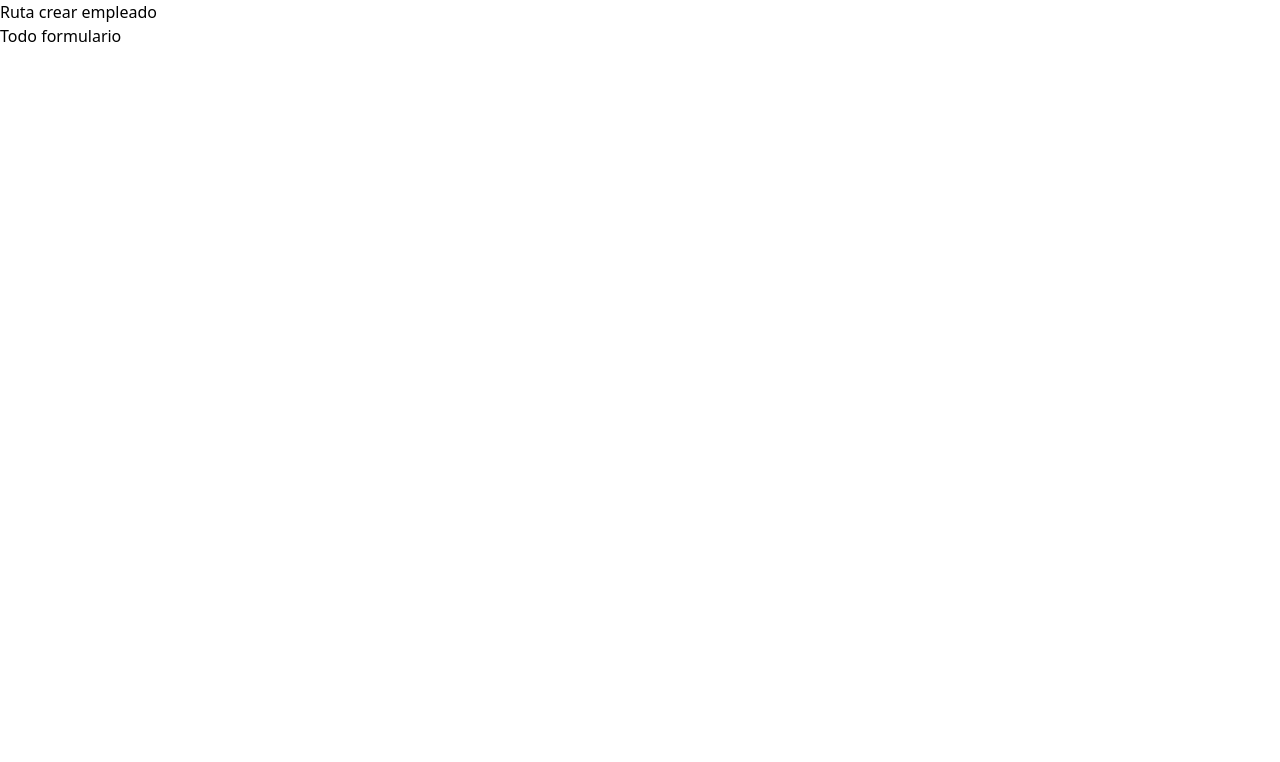
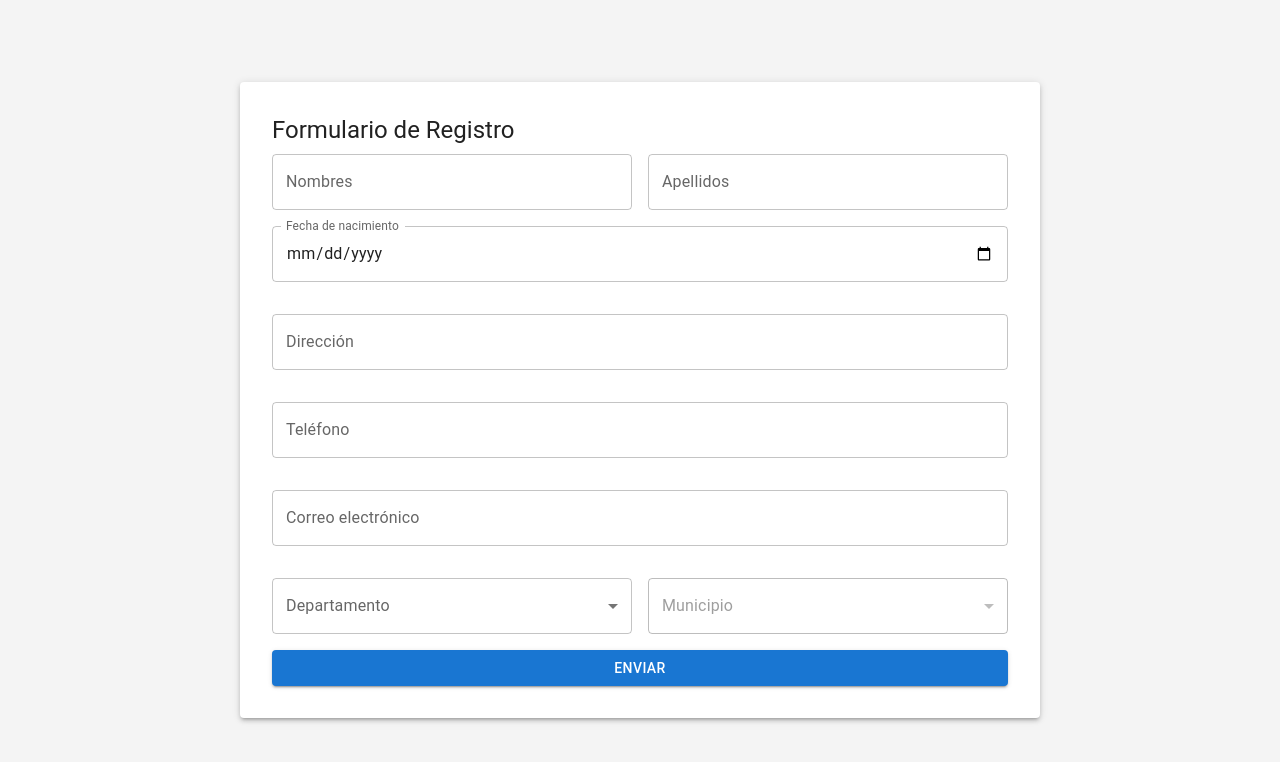
Before and after one commit to c1can/front-pruebaGDA, a React (Vite) app: page /empleados/nuevo in a window 1280 px wide. Shown: the top 762 px of the page. Built offline with nearby package versions, Linux system fonts and the light colour scheme.

Commit message:
create empleados form validations

```diff
--- a/package.json
+++ b/package.json
@@ -12,11 +12,15 @@
   "dependencies": {
     "@emotion/react": "^11.14.0",
     "@emotion/styled": "^11.14.0",
+    "@hookform/resolvers": "^5.1.1",
     "@mui/icons-material": "^7.1.1",
     "@mui/material": "^7.1.1",
+    "date-fns": "^4.1.0",
     "react": "18.3.1",
     "react-dom": "18.3.1",
-    "react-router-dom": "^7.6.2"
+    "react-hook-form": "^7.58.1",
+    "react-router-dom": "^7.6.2",
+    "yup": "^1.6.1"
   },
   "devDependencies": {
     "@eslint/js": "^9.25.0",
--- a/src/pages/CrearEmpleado.jsx
+++ b/src/pages/CrearEmpleado.jsx
@@ -1,8 +1,195 @@
+import { useState } from 'react';
+import {
+  Box,
+  Grid,
+  TextField,
+  Button,
+  MenuItem,
+  Typography,
+  Paper
+} from '@mui/material';
+import { yupEmpleadoSchema } from '../validations/yupEmpleado';
+
+const departamentos = ['San Salvador', 'La Libertad', 'Santa Ana'];
+const municipios = {
+  'San Salvador': ['San Salvador', 'Soyapango', 'Mejicanos'],
+  'La Libertad': ['Santa Tecla', 'Antiguo Cuscatlán'],
+  'Santa Ana': ['Santa Ana', 'Metapán']
+};
+
 export function CrearEmpleado() {
-    return (
-        <>
-            <h1>Ruta crear empleado</h1>
-            <p>Todo formulario </p>
-        </>
-    )
+  const [formData, setFormData] = useState({
+    nombres: '',
+    apellidos: '',
+    fecha_nacimiento: '',
+    direccion: '',
+    telefono: '',
+    correo_electronico: '',
+    departamento: '',
+    municipio: ''
+  });
+
+  const handleChange = (e) => {
+    const { name, value } = e.target;
+    //console.log(`Nombre: ${name}, value: ${value}`)
+    setFormData((prev) => ({
+      ...prev,
+      [name]: value
+    }));
+  };
+
+  const handleSubmit = async(e) => {
+    e.preventDefault()
+
+    try {
+      const isValid = await yupEmpleadoSchema.validate(formData)
+      console.log(isValid)
+
+      if(isValid) {
+        console.log("datos enviados")
+      }
+    } catch (error) {
+      console.log(error)
+    }
+
+
+    //console.log('Formulario enviado:', formData);
+  };
+
+  return (
+    <Box
+      component="section"
+      display="flex"
+      justifyContent="center"
+      alignItems="center"
+      minHeight="100vh"
+      bgcolor="#f4f4f4"
+    >
+      <Paper elevation={3} sx={{ padding: 4, maxWidth: 800, width: '100%' }}>
+        <Typography variant="h5" gutterBottom>
+          Formulario de Registro
+        </Typography>
+
+        <form onSubmit={handleSubmit}>
+
+            <Grid container spacing={2}>
+                <Grid size={6}>
+
+                    {/* Nombres */}
+                    <TextField
+                        name="nombres"
+                        label="Nombres"
+                        fullWidth
+                        value={formData.nombres}
+                        onChange={handleChange}
+                    />
+                </Grid>
+
+                <Grid size={6}>
+                    {/* Apellidos */}
+                    <TextField
+                        name="apellidos"
+                        label="Apellidos"
+                        fullWidth
+                        value={formData.apellidos}
+                        onChange={handleChange}
+                    />
+                </Grid>
+            </Grid>
+
+
+            {/* Fecha de nacimiento */}
+              <TextField
+                name="fecha_nacimiento"
+                label="Fecha de nacimiento"
+                type="date"
+                InputLabelProps={{ shrink: true }}
+                fullWidth
+                value={formData.fecha_nacimiento}
+                onChange={handleChange}
+                sx={{my: 2}}
+              />
+
+            {/* Dirección */}
+              <TextField
+                name="direccion"
+                label="Dirección"
+                fullWidth
+                value={formData.direccion}
+                onChange={handleChange}
+                sx={{my: 2}}
+              />
+
+            {/* Teléfono */}
+              <TextField
+                name="telefono"
+                label="Teléfono"
+                fullWidth
+                value={formData.telefono}
+                onChange={handleChange}
+                sx={{my: 2}}
+              />
+
+            {/* Correo electrónico */}
+              <TextField
+                name="correo_electronico"
+                label="Correo electrónico"
+                fullWidth
+                value={formData.correo_electronico}
+                onChange={handleChange}
+                sx={{my: 2}}
+              />
+
+              <Grid container spacing={2}>
+                <Grid size={6}>
+                    {/* Departamento */}
+                    <TextField
+                        name="departamento"
+                        label="Departamento"
+                        select
+                        fullWidth
+                        value={formData.departamento}
+                        onChange={handleChange}
+                        sx={{my: 2}}
+                    >
+                        {departamentos.map((dep) => (
+                        <MenuItem key={dep} value={dep}>
+                            {dep}
+                        </MenuItem>
+                        ))}
+                    </TextField>
+
+                </Grid>
+                <Grid size={6}>
+
+                    {/* Municipio */}
+                    <TextField
+                        name="municipio"
+                        label="Municipio"
+                        select
+                        fullWidth
+                        value={formData.municipio}
+                        onChange={handleChange}
+                        disabled={!formData.departamento}
+                        sx={{my: 2}}
+                    >
+                        {(municipios[formData.departamento] || []).map((mun) => (
+                        <MenuItem key={mun} value={mun}>
+                            {mun}
+                        </MenuItem>
+                        ))}
+                    </TextField>
+                </Grid>
+              </Grid>
+
+
+
+            {/* Botón de enviar */}
+              <Button type="submit" variant="contained" color="primary" fullWidth>
+                Enviar
+              </Button>
+        </form>
+      </Paper>
+    </Box>
+  );
 }
--- a/src/pages/Empleados.jsx
+++ b/src/pages/Empleados.jsx
@@ -9,13 +9,15 @@ import {
   MenuItem,
   Typography,
   Paper,
-  Stack
+  Stack,
+  Button
 } from '@mui/material';
 import {
   Search as SearchIcon,
   FilterList as FilterIcon
 } from '@mui/icons-material';
 import { ListaEmpleados } from '../components/ListaEmpleados';
+import { Link } from 'react-router-dom';
 
 
 export function Empleados () {
@@ -58,6 +60,12 @@ export function Empleados () {
               </Select>
             </FormControl>
           </Grid>
+
+          <Grid sx={{marginLeft: 'auto'}}>
+            <Button variant='contained'>
+              <Link to="nuevo/">Agregar Empleado</Link>
+            </Button>
+          </Grid>
         </Grid>
 
         {/* Active Filters Display */}
--- /dev/null
+++ b/src/validations/yupEmpleado.js
@@ -0,0 +1,15 @@
+import * as yup from 'yup'
+import { subYears } from 'date-fns'
+
+const fechaMinima = subYears(new Date(), 18)
+
+export const yupEmpleadoSchema = yup.object().shape({
+  nombres: yup.string().min(2).required("Los nombres son requeridos"),
+  apellidos: yup.string().min(2).required("Los apellidos son requeridos"),
+  fecha_nacimiento: yup.date().max(new Date(), "La fecha no puede ser futura").required("Fecha de nacimiento obligatoria").max(fechaMinima, 'Debes ser mayor a 18 años'),
+  direccion: yup.string().required("La dirección es requerida"),
+  telefono: yup.string().matches(/^[0-9]{8,15}$/, "Teléfono inválido").required("El teléfono es obligatorio"),
+  correo_electronico: yup.string().email("Correo no válido").required("El correo es obligatorio"),
+  departamento: yup.string().required("Seleccione un departamento"),
+  municipio: yup.string().required("Seleccione un municipio"),
+});
```
Also changed, not shown: 1 other file (tests, documents, lock files or other folders).
